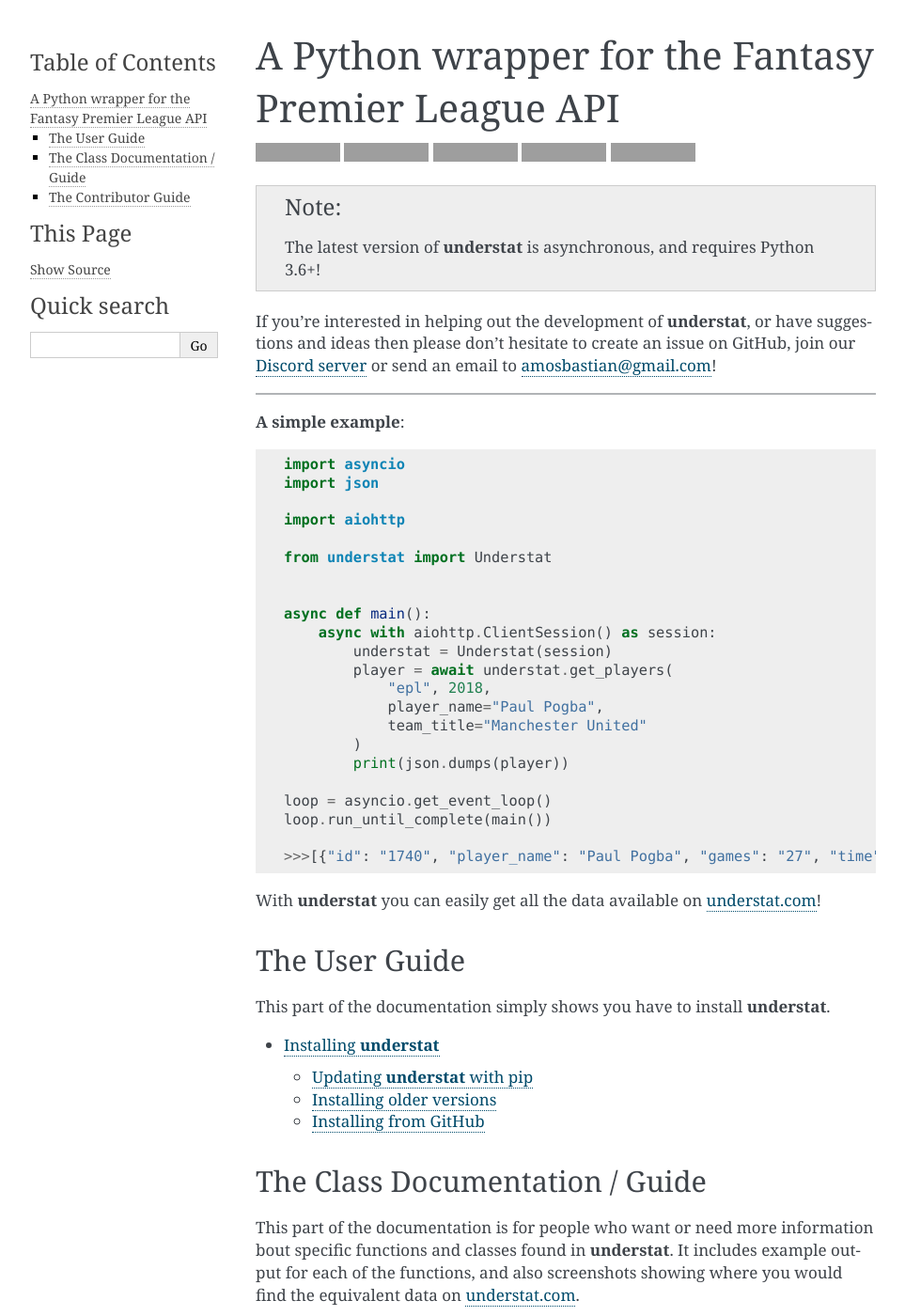
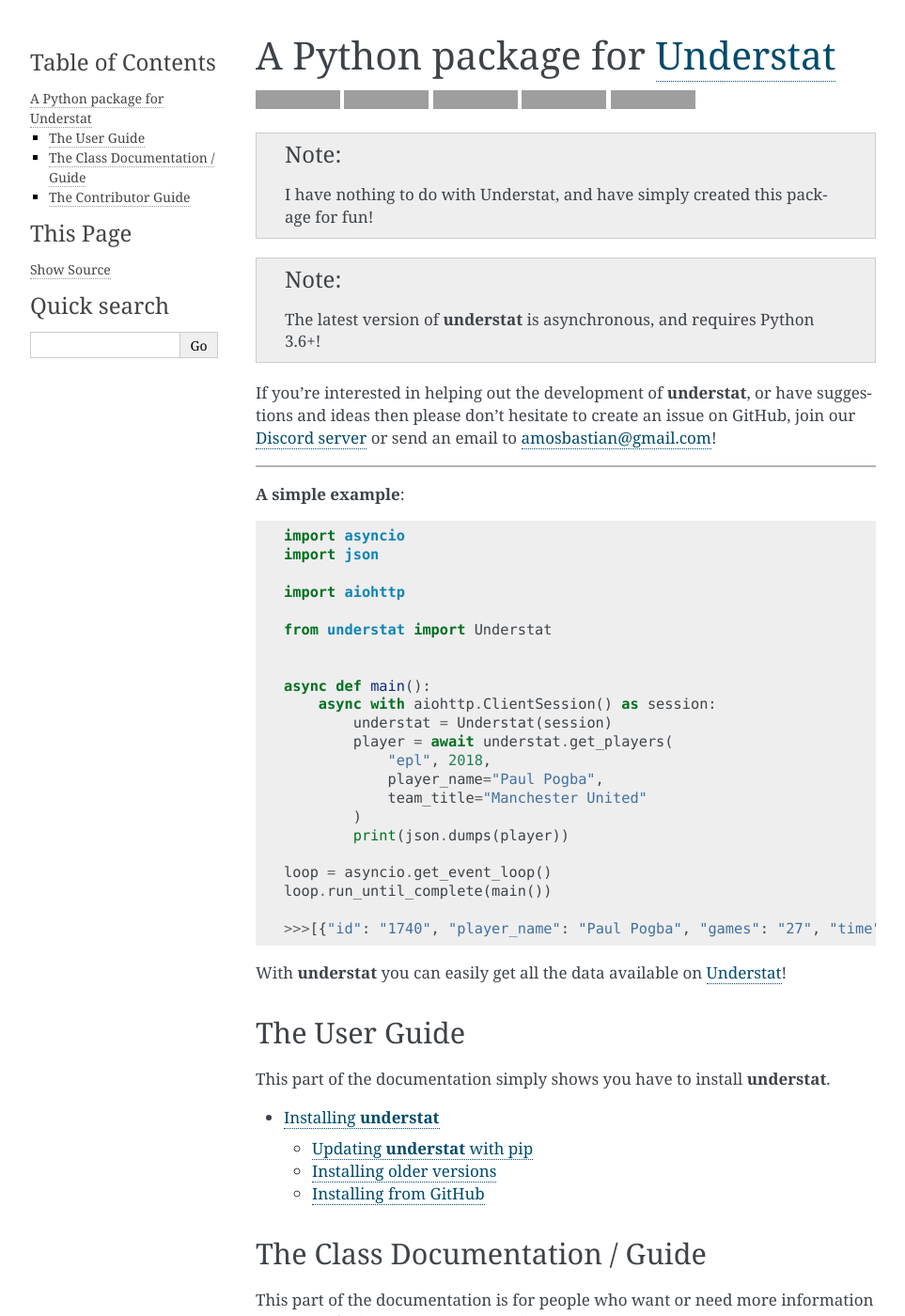
Before and after one commit to amosbastian/understat, a Sphinx documentation site: the page built from docs/source/index.rst, in a window 1280 px wide and 1400 px high. Shown: the whole window at 94% size, without its empty margins (148-1111 px from the left). Built offline with Sphinx 7.4.7, drawn with Linux system fonts in a browser that asks for light colours; the version number is read from the project's files by our own code; grey boxes are pictures that could not be loaded.

Commit message:
Fix index.rst

```diff
--- a/docs/source/index.rst
+++ b/docs/source/index.rst
@@ -1,5 +1,5 @@
-A Python wrapper for the Fantasy Premier League API
-===================================================
+A Python package for Understat_
+=========================================================
 
 .. image:: https://api.codacy.com/project/badge/Grade/716b2c24086a41d7a79481ac89748861
     :target: https://www.codacy.com/app/amosbastian/understat?utm_source=github.com&amp;utm_medium=referral&amp;utm_content=amosbastian/understat&amp;utm_campaign=Badge_Grade
@@ -17,7 +17,11 @@
     :target: https://pypi.org/project/understat/
 
 
-.. note:: The latest version of **understat** is asynchronous, and requires Python 3.6+!
+.. note:: I have nothing to do with Understat, and have simply created this
+    package for fun!
+
+.. note:: The latest version of **understat** is asynchronous, and requires
+    Python 3.6+!
 
 If you're interested in helping out the development of **understat**, or have
 suggestions and ideas then please don't hesitate to create an issue on GitHub,
@@ -52,8 +56,7 @@
     >>>[{"id": "1740", "player_name": "Paul Pogba", "games": "27", "time": "2293", "goals": "11", "xG": "13.361832823604345", "assists": "9", "xA": "4.063152700662613", "shots": "87", "key_passes": "40", "yellow_cards": "5", "red_cards": "0", "position": "M S", "team_title": "Manchester United", "npg": "6", "npxG": "7.272482139989734", "xGChain": "17.388037759810686", "xGBuildup": "8.965998269617558"}]
 
 
-With **understat** you can easily get all the data available on `understat.com
-<https://understat.com/>`_!
+With **understat** you can easily get all the data available on Understat_!
 
 The User Guide
 --------------
@@ -71,7 +74,7 @@
 This part of the documentation is for people who want or need more information
 bout specific functions and classes found in **understat**. It includes example
 output for each of the functions, and also screenshots showing where you would
-find the equivalent data on `understat.com <https://understat.com>`_.
+find the equivalent data on Understat_.
 
 .. toctree::
    :maxdepth: 2
@@ -91,3 +94,5 @@
 
    contributing/contributing
    contributing/authors
+
+.. _Understat: https://understat.com
```
